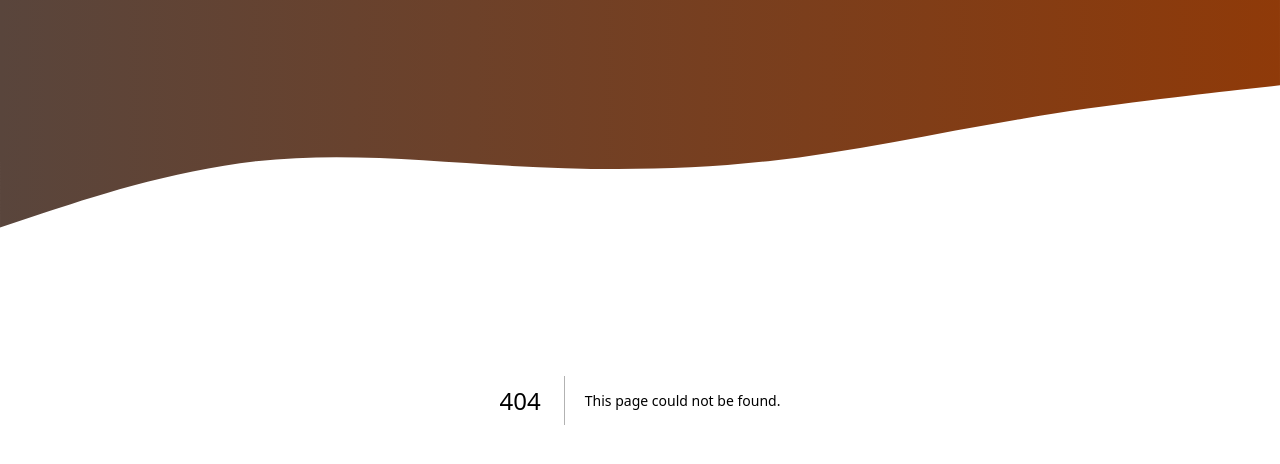
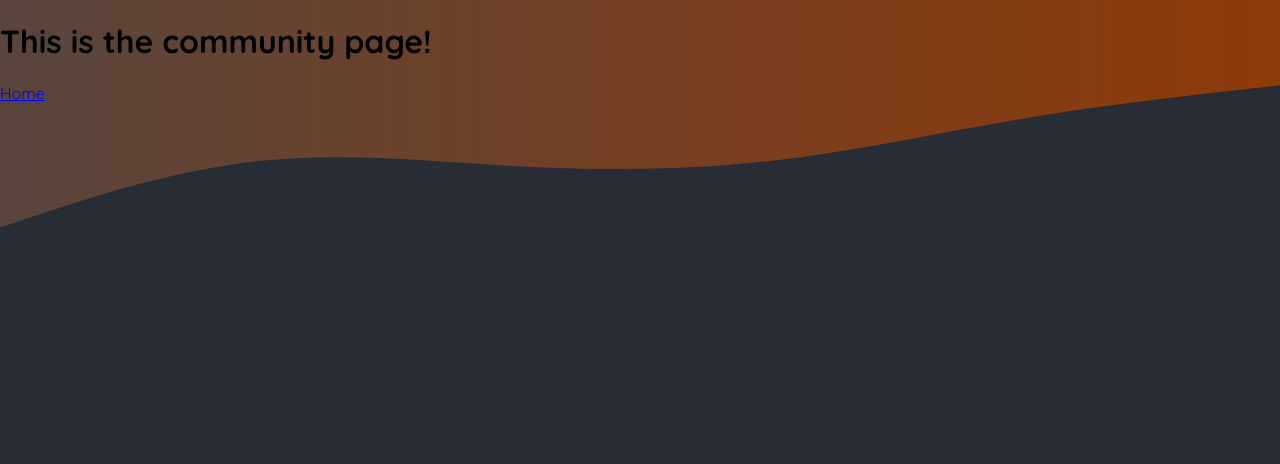
Before and after one commit to calculus0129/react-project-9, a Next.js app: page /community in a window 1280 px wide. Before the commit this address had no page. Shown: the top 464 px of the page. Built offline with nearby package versions, Linux system fonts and the light colour scheme.

Commit message:
feat: add routes on my own

```diff
--- /dev/null
+++ b/app/community/page.js
@@ -0,0 +1,10 @@
+import Link from "next/link";
+
+export default function Community() {
+    return (
+        <main>
+            <h1>This is the community page!</h1>
+            <p><Link href="../">Home</Link></p>
+        </main>
+    );
+};
--- a/app/page.js
+++ b/app/page.js
@@ -1,9 +1,13 @@
+import Link from "next/link";
+
 export default function Home() {
   return (
     <main>
       <h1 style={{ color: 'white', textAlign: 'center' }}>
         Time to get started!
       </h1>
+      <p><Link href="meals">Meals</Link></p>
+      <p><Link href="community">Community</Link></p>
     </main>
   );
 }
--- a/package.json
+++ b/package.json
@@ -9,9 +9,9 @@
     "lint": "next lint"
   },
   "dependencies": {
+    "next": "^14.2.3",
     "react": "^18",
-    "react-dom": "^18",
-    "next": "14.0.3"
+    "react-dom": "^18"
   },
   "devDependencies": {
     "eslint": "^8",
```
Also changed, not shown: app/meals/page.js (added, +11 -0 lines), app/meals/share/page.js (added, +9 -0 lines), 1 other file (tests, documents, lock files or other folders).
